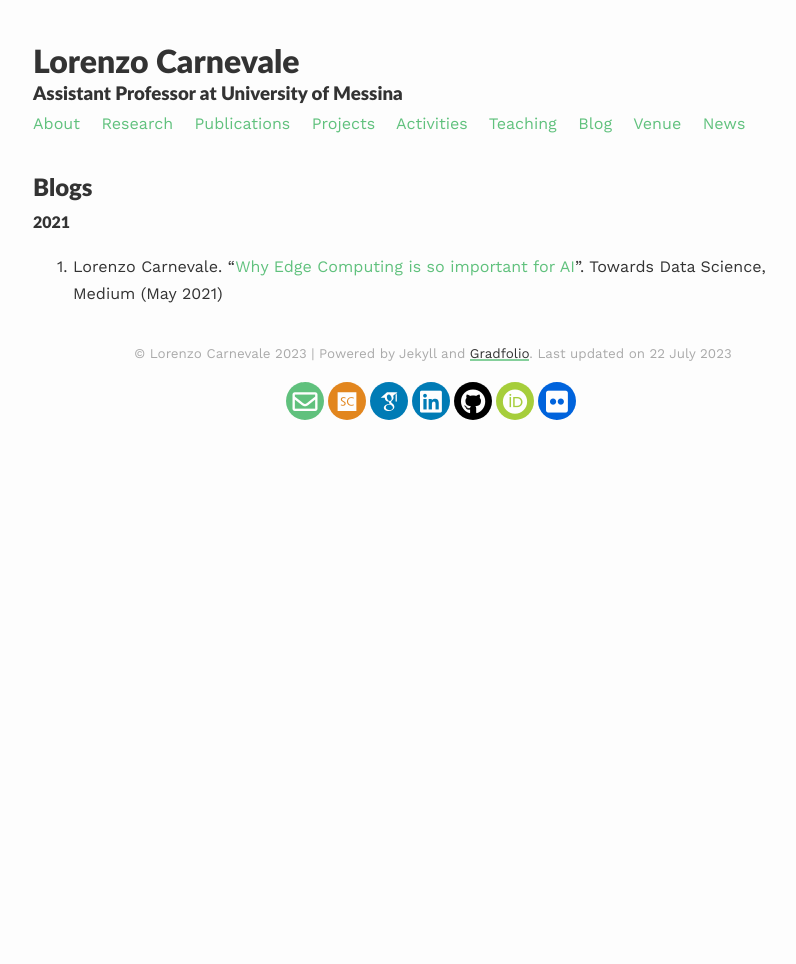
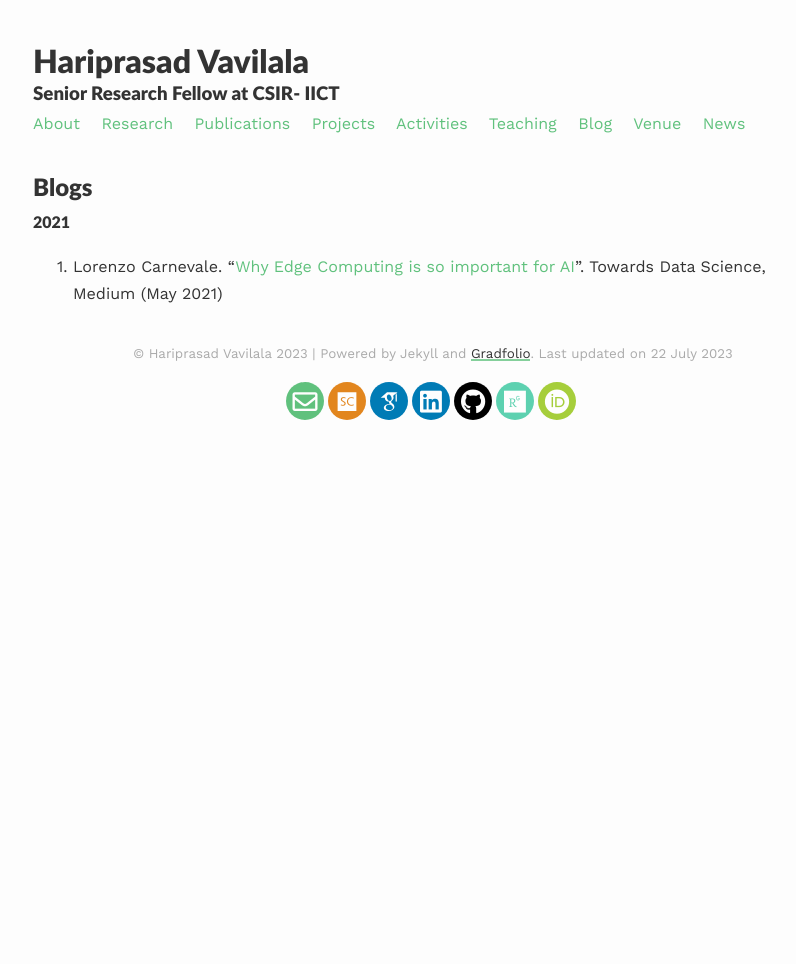
Before and after one commit to hari-stats/CV, a Jekyll site: the page built from _pages/blogs.md, in a window 1280 px wide. Shown: the whole page, without its empty margins (207-1003 px from the left). Built offline with Jekyll 4.4.1, drawn with Linux system fonts in a browser that asks for light colours; nearby versions of some CDN libraries; some web fonts are replaced.

Commit message:
Update _config.yml

```diff
--- a/_config.yml
+++ b/_config.yml
@@ -1,10 +1,10 @@
 ### your site title here
-title: Lorenzo Carnevale
-description: Assistant Professor at University of Messina
+title: Hariprasad Vavilala
+description: Senior Research Fellow at CSIR- IICT
 
 baseurl: "" #name of GitHub repository
 url: "" #custom url to be used instead of GitHub repository
-email: lcarnevale@unime.it
+email: hari.693@csiriict.in
 
 highlighter: rouge
 markdown: kramdown
@@ -17,14 +17,14 @@ markdown: kramdown
 # Social media links in footer
 # facebook: "#"
 # twitter: "#"
-linkedin: "lorenzocarnevale"
-github: "lcarnevale"
-# researchgate: "#"
-orcid: "0000-0002-1349-341X"
-google_analytics: "G-V0TBR5PTVH"
-scopus: "57195963279"
-google_scholar: "_5EzmTwAAAAJ&hl=it"
-flickr: "lorenzocarnevale"
+linkedin: "hariprasad-vavilala"
+github: "hari-stats"
+researchgate: "Hariprasad-Vavilala"
+orcid: "0000-0003-2278-0637"
+google_analytics: "#"
+scopus: "#"
+google_scholar: "1mB-iA4AAAAJ&hl=en"
+#flickr: "lorenzocarnevale"
 
 
 # highlighter: rouge
```
